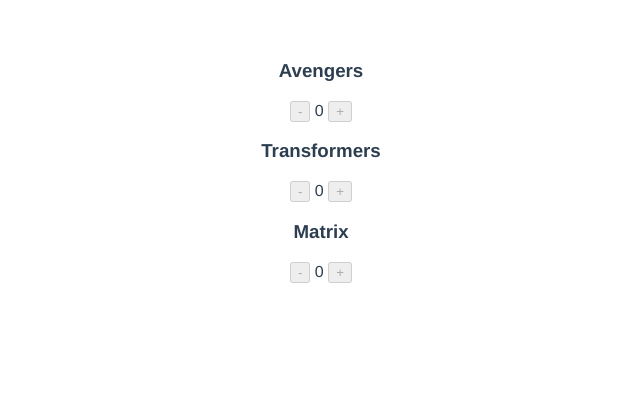
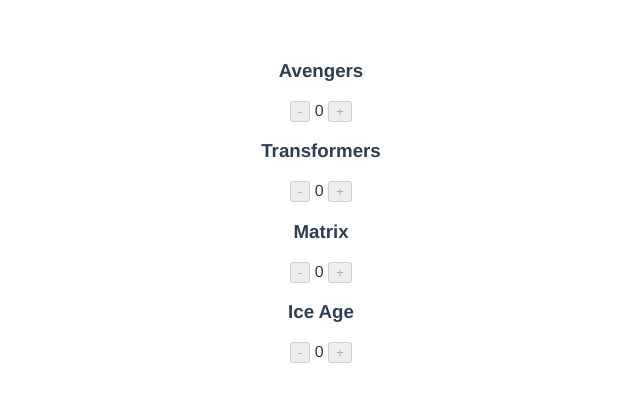
Before and after one commit to SaulRuizS/css-on-vue, a Vue app: page / in a window 1280 px wide. Shown: the top 402 px of the page, without its empty margins (319-959 px from the left). Built offline with nearby package versions, Linux system fonts and the light colour scheme.

Commit message:
Movie addition

```diff
--- a/src/components/Form.vue
+++ b/src/components/Form.vue
@@ -43,6 +43,11 @@
           available: 7,
           quantity: 0,
         },
+        {
+          name: "Ice Age",
+          available: 9,
+          quantity: 0,
+        },
       ],
     };
   },
```
